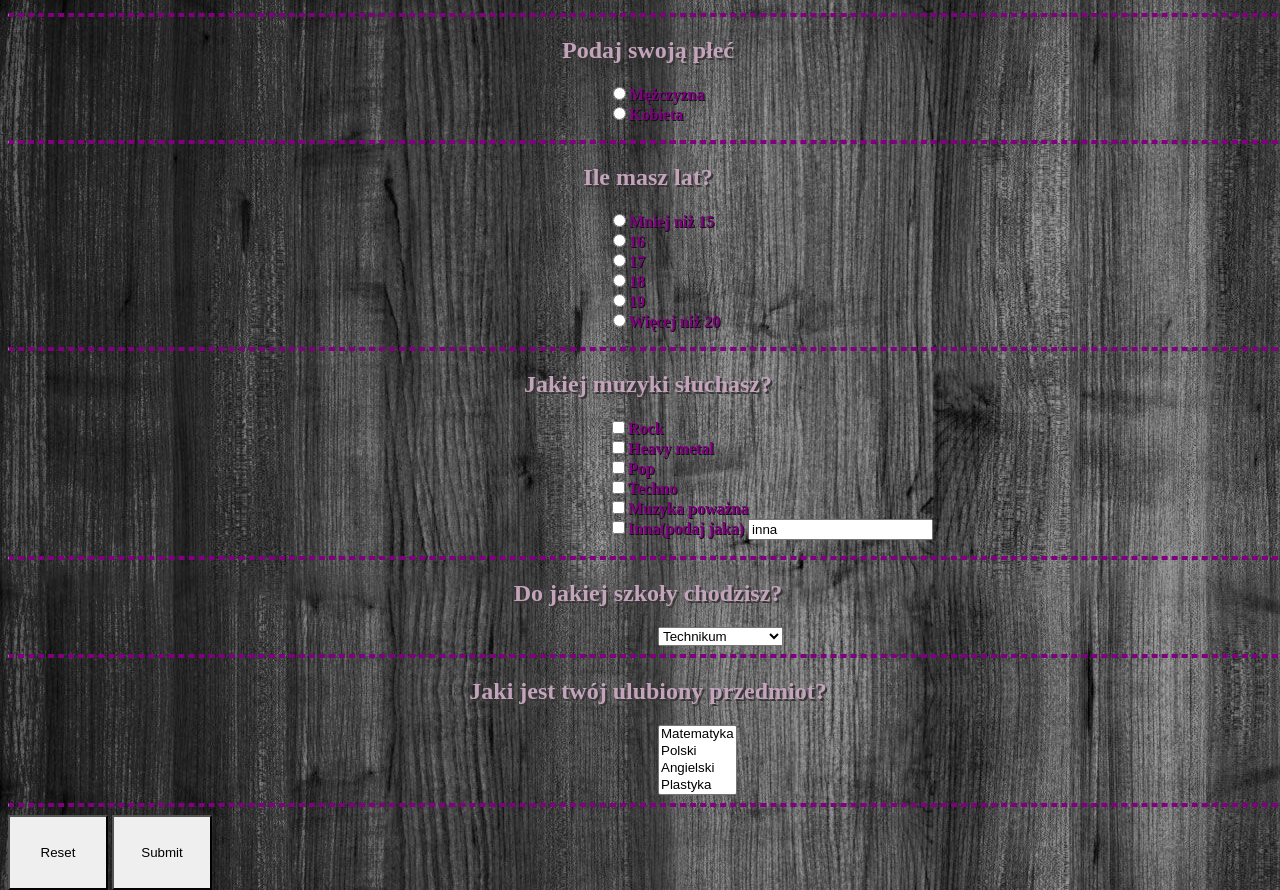
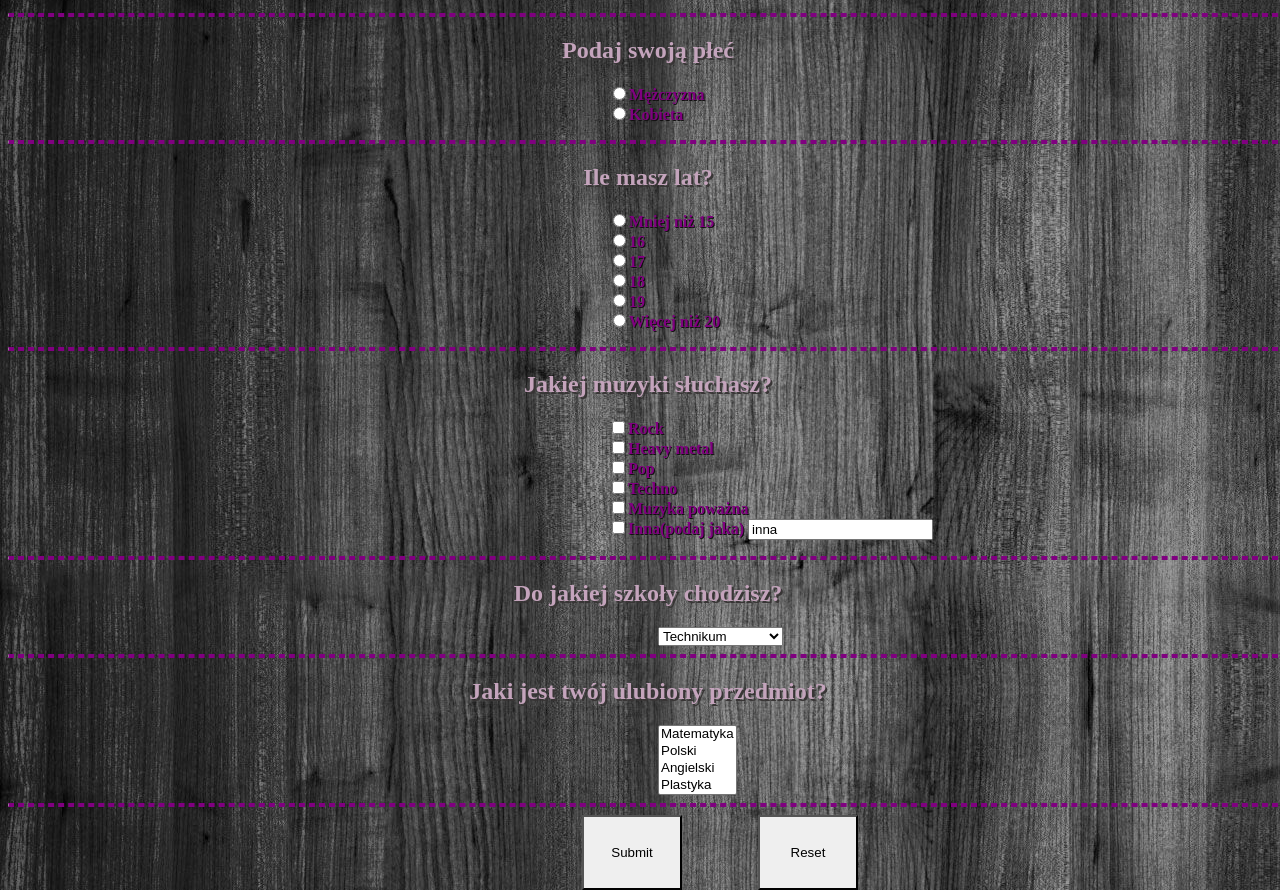
Before and after one commit to KacDabr/Kacper-Da, a plain HTML site: page formularz_dabrowski.html in a window 1280 px wide. Shown: the part 111-1001 px from the top of the page. Drawn offline with Linux system fonts and the light colour scheme.

Commit message:
Update formularz_dabrowski.html

```diff
--- a/formularz_dabrowski.html
+++ b/formularz_dabrowski.html
@@ -40,6 +40,8 @@ input#reset {
     background-image: url(reset.png);
     width: 100px;
     height: 75px;
+    position: relative;
+    left: 750px;
 
 }
 
@@ -48,6 +50,7 @@ input#submit {
     width: 100px;
     height: 75px;
     position: relative;
+    left: 470px;
 
 }
 
```
